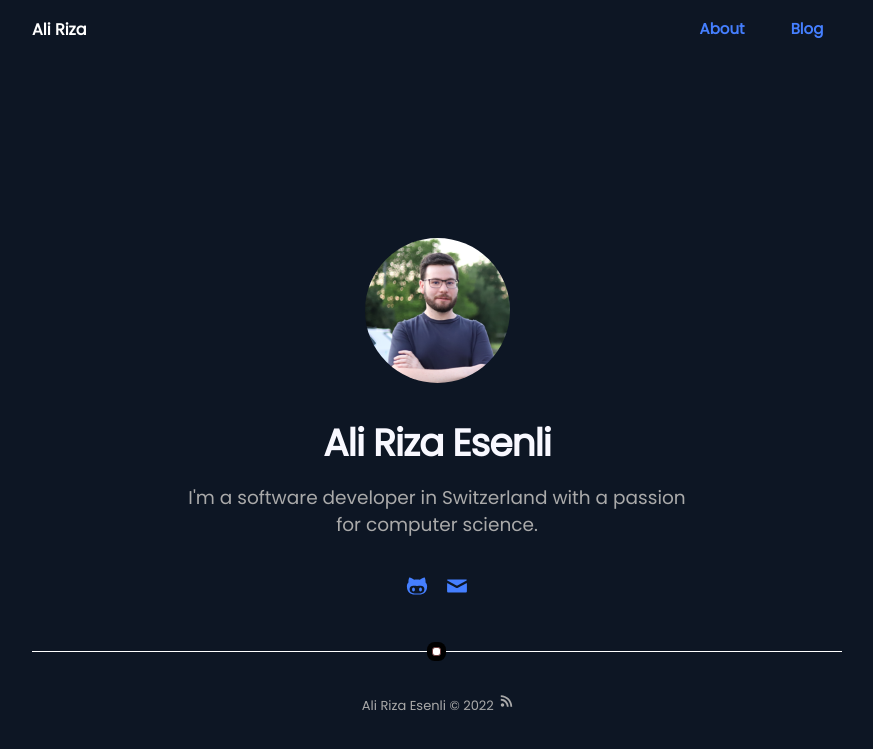
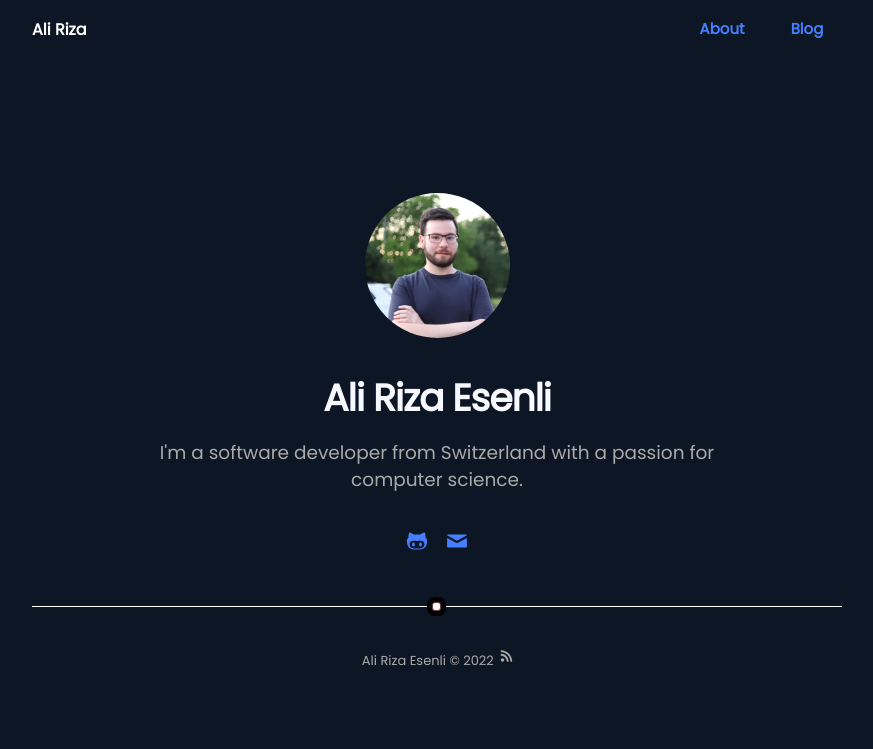
Before and after one commit to aliesenli/website, a Jekyll site: the page built from index.html, in a window 1280 px wide. Shown: the top 749 px of the page, without its empty margins (203-1076 px from the left). Built offline with Jekyll 4.4.1, drawn with Linux system fonts in a browser that asks for light colours.

Commit message:
tweak components

```diff
--- a/_config.yml
+++ b/_config.yml
@@ -1,6 +1,6 @@
 # main text of home
 name: Ali Riza Esenli
-bio: I'm a software developer in Switzerland with a passion for computer science.
+bio: I'm a software developer from Switzerland with a passion for computer science.
 
 # twitter summary info
 description: Personal website
--- a/_sass/components/header.sass
+++ b/_sass/components/header.sass
@@ -27,7 +27,7 @@
         font-weight: 300
         font-style: normal
         color: $gama
-        width: 65%
+        width: 80%
         margin: 0 auto 30px
 
         // if you put some links in your bio. ;)
--- a/_sass/pages/page.sass
+++ b/_sass/pages/page.sass
@@ -1,5 +1,5 @@
 .page
-    margin-top: 180px
+    margin-top: 135px
 
     > h1
         text-align: center
```
